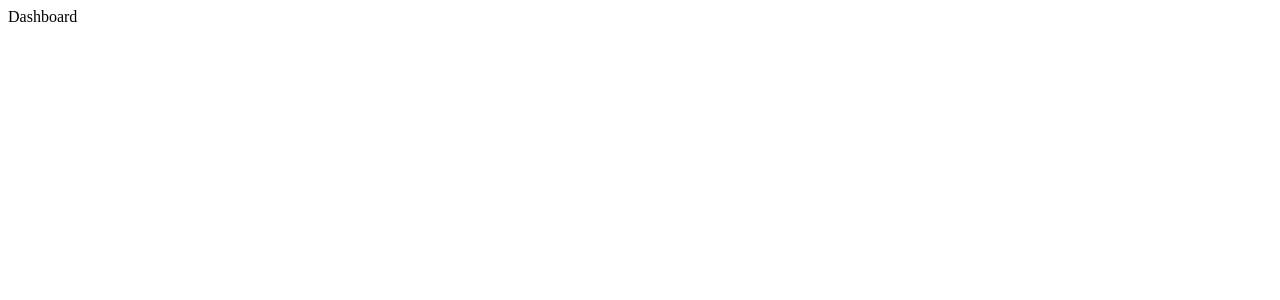
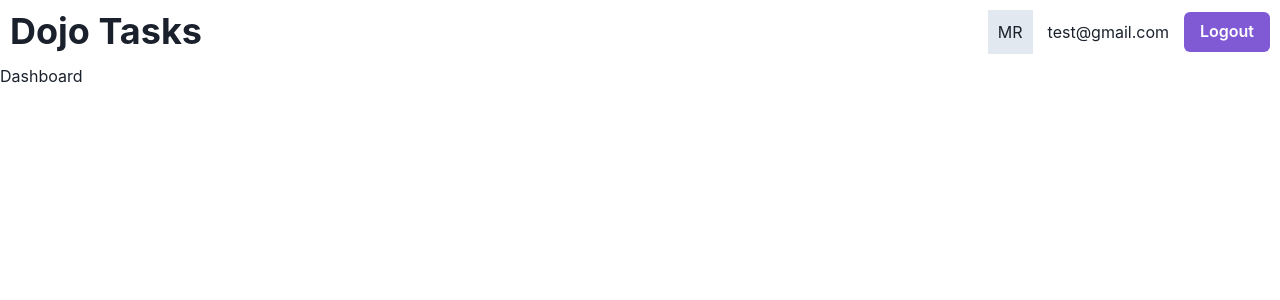
Before and after one commit to nelsonchege/chakra_test, a React (Vite) app: page / in a window 1280 px wide. Shown: the top 300 px of the page. Built offline with nearby package versions, Linux system fonts and the light colour scheme.

Commit message:
feat: setup chakra and navbar

```diff
--- a/index.html
+++ b/index.html
@@ -4,7 +4,7 @@
     <meta charset="UTF-8" />
     <link rel="icon" type="image/svg+xml" href="/vite.svg" />
     <meta name="viewport" content="width=device-width, initial-scale=1.0" />
-    <title>Vite + React</title>
+    <title>Tasks</title>
   </head>
   <body>
     <div id="root"></div>
--- a/package.json
+++ b/package.json
@@ -9,6 +9,10 @@
     "preview": "vite preview"
   },
   "dependencies": {
+    "@chakra-ui/react": "^2.5.5",
+    "@emotion/react": "^11.10.6",
+    "@emotion/styled": "^11.10.6",
+    "framer-motion": "^10.12.2",
     "react": "^18.2.0",
     "react-dom": "^18.2.0",
     "react-router-dom": "^6.6.1"
--- /dev/null
+++ b/src/components/Navbar.jsx
@@ -0,0 +1,34 @@
+import {
+  Box,
+  Button,
+  Flex,
+  HStack,
+  Heading,
+  Spacer,
+  Text,
+} from "@chakra-ui/react";
+import React from "react";
+
+function Navbar() {
+  const bgcolors = ["red", "blue", "green", "yellow"];
+  return (
+    <Flex as="nav" p={"10px"} alignItems={"center"}>
+      <Heading as={"h1"}>Dojo Tasks</Heading>
+      <Spacer />
+      <HStack spacing={"15px"}>
+        <Box bg={"gray.200"} p={"10px"}>
+          MR
+        </Box>
+        <Text>test@gmail.com</Text>
+        <Button colorScheme="purple">Logout</Button>
+      </HStack>
+      {/* {bgcolors.map((color, index) => (
+        <Box key={index + color} w={"150px"} h={"50px"} bg={color}>
+          {index + 1}
+        </Box>
+      ))} */}
+    </Flex>
+  );
+}
+
+export default Navbar;
--- a/src/layouts/RootLayout.jsx
+++ b/src/layouts/RootLayout.jsx
@@ -1,9 +1,10 @@
-import { Outlet } from "react-router-dom"
-
+import { Outlet } from "react-router-dom";
+import Navbar from "../components/Navbar";
 export default function RootLayout() {
   return (
     <div>
+      <Navbar />
       <Outlet />
     </div>
-  )
+  );
 }
--- a/src/main.jsx
+++ b/src/main.jsx
@@ -1,9 +1,12 @@
-import React from 'react'
-import ReactDOM from 'react-dom/client'
-import App from './App'
+import { ChakraProvider } from "@chakra-ui/react";
+import React from "react";
+import ReactDOM from "react-dom/client";
+import App from "./App";
 
-ReactDOM.createRoot(document.getElementById('root')).render(
+ReactDOM.createRoot(document.getElementById("root")).render(
   <React.StrictMode>
-    <App />
-  </React.StrictMode>,
-)
+    <ChakraProvider>
+      <App />
+    </ChakraProvider>
+  </React.StrictMode>
+);
```
Also changed, not shown: 1 other file (tests, documents, lock files or other folders).
